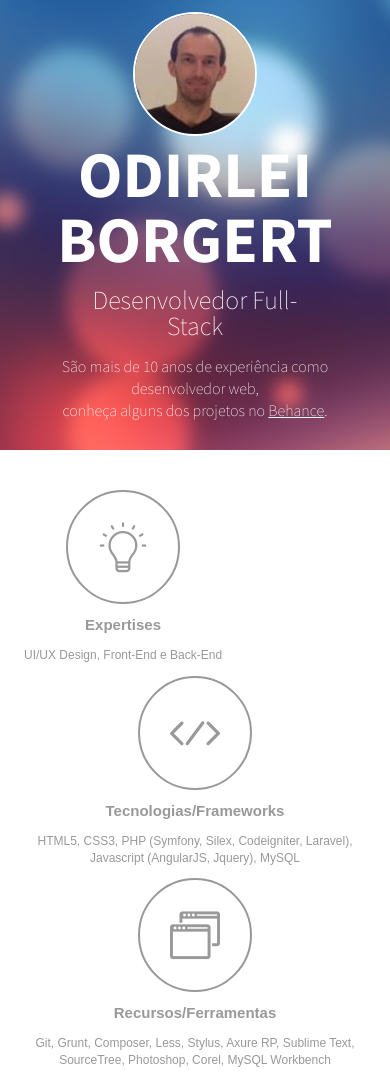
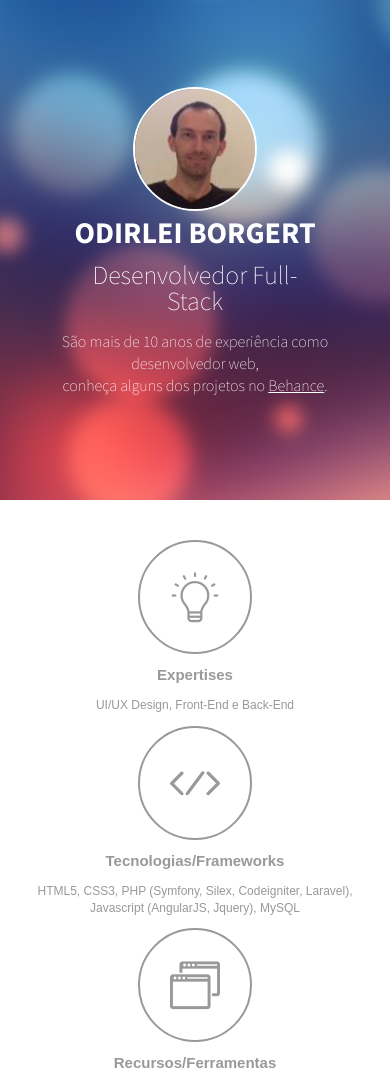
Before and after one commit to odirleiborgert/odirleiborgert.github.io, a website: page index.html in a window 390 px wide. Shown: the top 1082 px of the page. Drawn offline with Linux system fonts and the light colour scheme.

Commit message:
Ajuste mobile

```diff
--- a/assets/css/main.css
+++ b/assets/css/main.css
@@ -157,3 +157,35 @@ hr{display:block;height:1px;border:0;border-top:1px solid #ccc;margin:1em 0;padd
 .rodape .coffee-love .flaticon-coffee {
 	font-size: 16px;
 }
+
+
+
+
+
+@media screen and (max-width: 768px) {
+
+	.topo h1 {
+		font-size: 50px;
+	}
+
+
+}
+
+
+
+
+@media screen and (max-width: 400px) {
+
+	.topo .row {
+		min-height: 500px;
+	}
+
+	.topo h1 {
+		font-size: 30px;
+	}
+
+	.content {
+		text-align: center;
+	}
+
+}
--- a/index.html
+++ b/index.html
@@ -32,18 +32,18 @@
 
         <section class="content">
             <div class="container-fluid">
-                <div class="row">
-                    <div class="col-sm-4 col-md-4 col-lg-4 text-center">
+                <div class="row center-xs">
+                    <div class="colxs-12 col-sm-4 col-md-4 col-lg-4 text-center">
                         <i class="flaticon-idea fi-3x"></i>
                         <h4>Expertises</h4>
                         <p>UI/UX Design, Front-End e Back-End</p>
                     </div>
-                    <div class="col-sm-4 col-md-4 col-lg-4 text-center">
+                    <div class="colxs-12 col-sm-4 col-md-4 col-lg-4 text-center">
                         <i class="flaticon-code fi-3x"></i>
                         <h4>Tecnologias/Frameworks</h4>
                         <p>HTML5, CSS3, PHP (Symfony, Silex, Codeigniter, Laravel), Javascript (AngularJS, Jquery), MySQL</p>
                     </div>
-                    <div class="col-sm-4 col-md-4 col-lg-4 text-center">
+                    <div class="colxs-12 col-sm-4 col-md-4 col-lg-4 text-center">
                         <i class="flaticon-browser fi-3x"></i>
                         <h4>Recursos/Ferramentas</h4>
                         <p>Git, Grunt, Composer, Less, Stylus, Axure RP, Sublime Text, SourceTree, Photoshop, Corel, MySQL Workbench</p>
```
